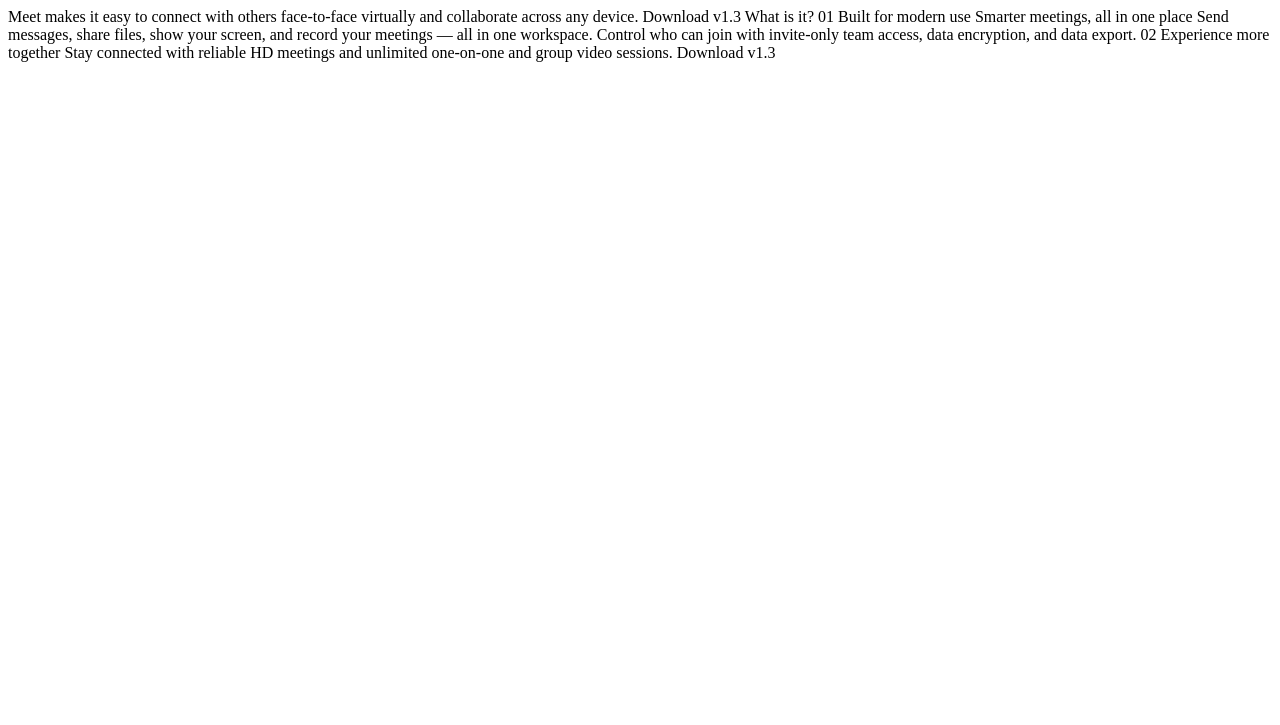
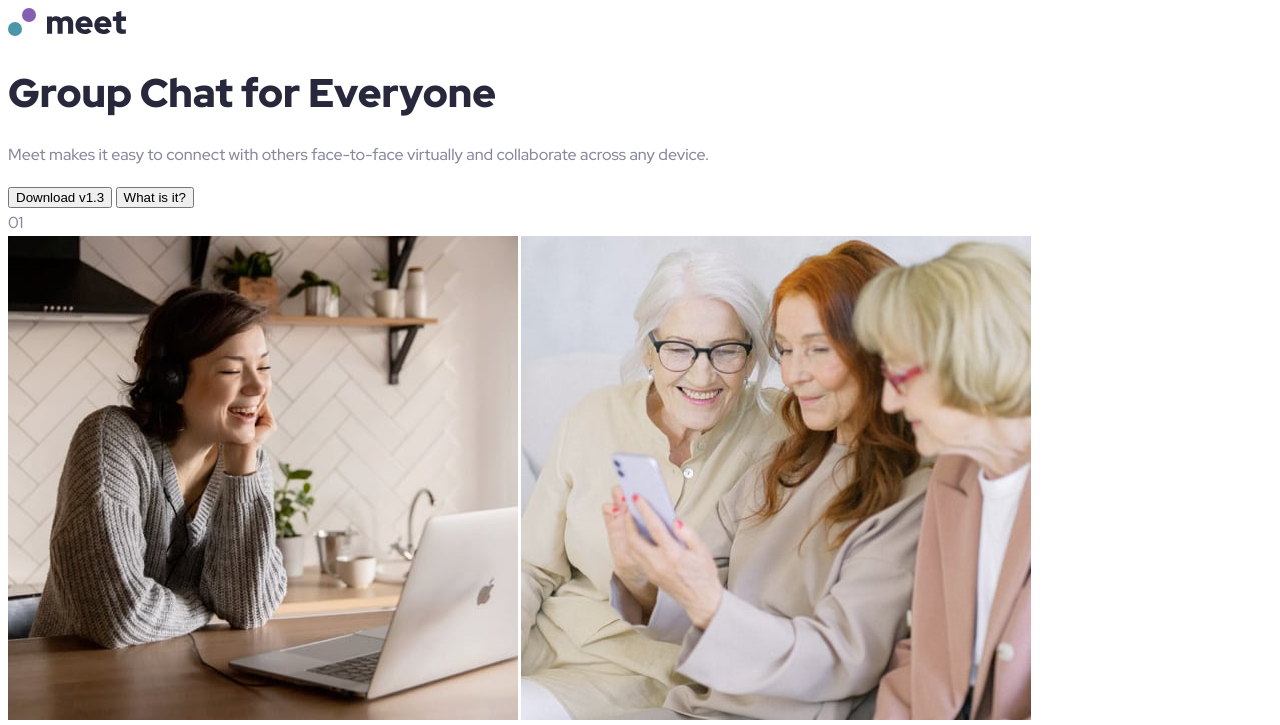
Before and after one commit to gchristofferson/meet-landing-page, a plain HTML site: page index.html in a window 1280 px wide. Shown: the top 725 px of the page. Drawn offline with Linux system fonts and the light colour scheme.

Commit message:
completed html and started css

```diff
--- /dev/null
+++ b/css/styles.css
@@ -0,0 +1,28 @@
+/* ==============================
+COLORS
+============================== */
+:root {
+    --primary-clr: rgba(77, 150, 169, 1);
+    --primary-hover: rgba(143, 227, 249, 1);
+    --secondary-clr: rgba(133, 95, 177, 1);
+    --secondary-hover: rgba(217, 184, 255, 1);
+    --dark-clr: rgba(40, 40, 61, 1);
+    --light-clr: rgba(250, 250, 250, 1);
+}
+
+/* ==============================
+TYPOGRAPHY
+============================== */
+body {
+    font-family: 'Red Hat Display', sans-serif;
+    font-width: 500;
+    line-height: 1.625rem;
+    color: rgba(135, 135, 157, 1);
+}
+
+h1 {
+    font-width: 900;
+    font-size: 2.5rem;
+    line-height: 2.75rem;
+    color: var(--dark-clr);
+}
--- a/index.html
+++ b/index.html
@@ -6,26 +6,61 @@
 
   <link rel="icon" type="image/png" sizes="32x32" href="./assets/favicon-32x32.png">
 
+  <!-- Google Fonts -->
+  <link rel="preconnect" href="https://fonts.googleapis.com">
+  <link rel="preconnect" href="https://fonts.gstatic.com" crossorigin>
+  <link href="https://fonts.googleapis.com/css2?family=Red+Hat+Display:wght@500;900&display=swap" rel="stylesheet">
+
+  <!-- My Styles -->
+  <link rel="stylesheet" href="./css/styles.css">
+
   <title>Frontend Mentor | Meet landing page</title>
 </head>
 <body>
-  Meet makes it easy to connect with others face-to-face virtually and collaborate across any device.
+<header><img src="./assets/logo.svg" alt="logo" class="logo"></header>
 
-  Download v1.3
-  What is it?
+<div class="hero">
+  <div class="hero__img img-left"></div>
+  <div class="hero__img img-right"></div>
+  <div class="hero__img"></div>
+  <div class="hero__content">
+    <h1 class="hero__title">Group Chat for Everyone</h1>
+    <p class="hero__text body-text">Meet makes it easy to connect with others face-to-face virtually and collaborate across any device.</p>
+    <button class="btn btn--secondary">Download v1.3</button>
+    <button class="btn">What is it?</button>
+  </div>
+</div>
+<main class="main">
+  <span class="counter">01</span>
+  <div class="main__gallery gallery">
+    <img src="./assets/desktop/image-woman-in-videocall.jpg" alt="woman in videocall" class="gallery__img">
+    <img
+      src="./assets/desktop/image-women-videochatting.jpg"
+      alt="women videochatting"
+      class="gallery__img">
+    <img
+      src="./assets/desktop/image-men-in-meeting.jpg" alt="men in meeting"
+      class="gallery__img">
+    <img
+      src="./assets/desktop/image-man-texting.jpg" alt="" class="gallery__img">
+  </div>
+  <div class="main__text">
+    <p class="main__tag">Built for modern use</p>
+    <h2 class="main__title">Smarter meetings, all in one place</h2>
+    <p class="body">Send messages, share files, show your screen, and record your meetings — all in one
+      workspace. Control who can join with invite-only team access, data encryption, and data export.</p>
+  </div>
+  <span class="counter">02</span>
+</main>
+<footer class="footer">
+  <h2 class="title footer__title">Experience more together</h2>
+  <p class="body footer__body">Stay connected with reliable HD meetings and unlimited one-on-one and group video sessions.</p>
+  <button class="btn">Download v1.3</button>
+</footer>
 
-  01
-  Built for modern use
 
-  Smarter meetings, all in one place
 
-  Send messages, share files, show your screen, and record your meetings — all in one
-  workspace. Control who can join with invite-only team access, data encryption, and data export.
 
-  02
-  Experience more together
-  Stay connected with reliable HD meetings and unlimited one-on-one and group video sessions.
 
-  Download v1.3
 </body>
 </html>
```
